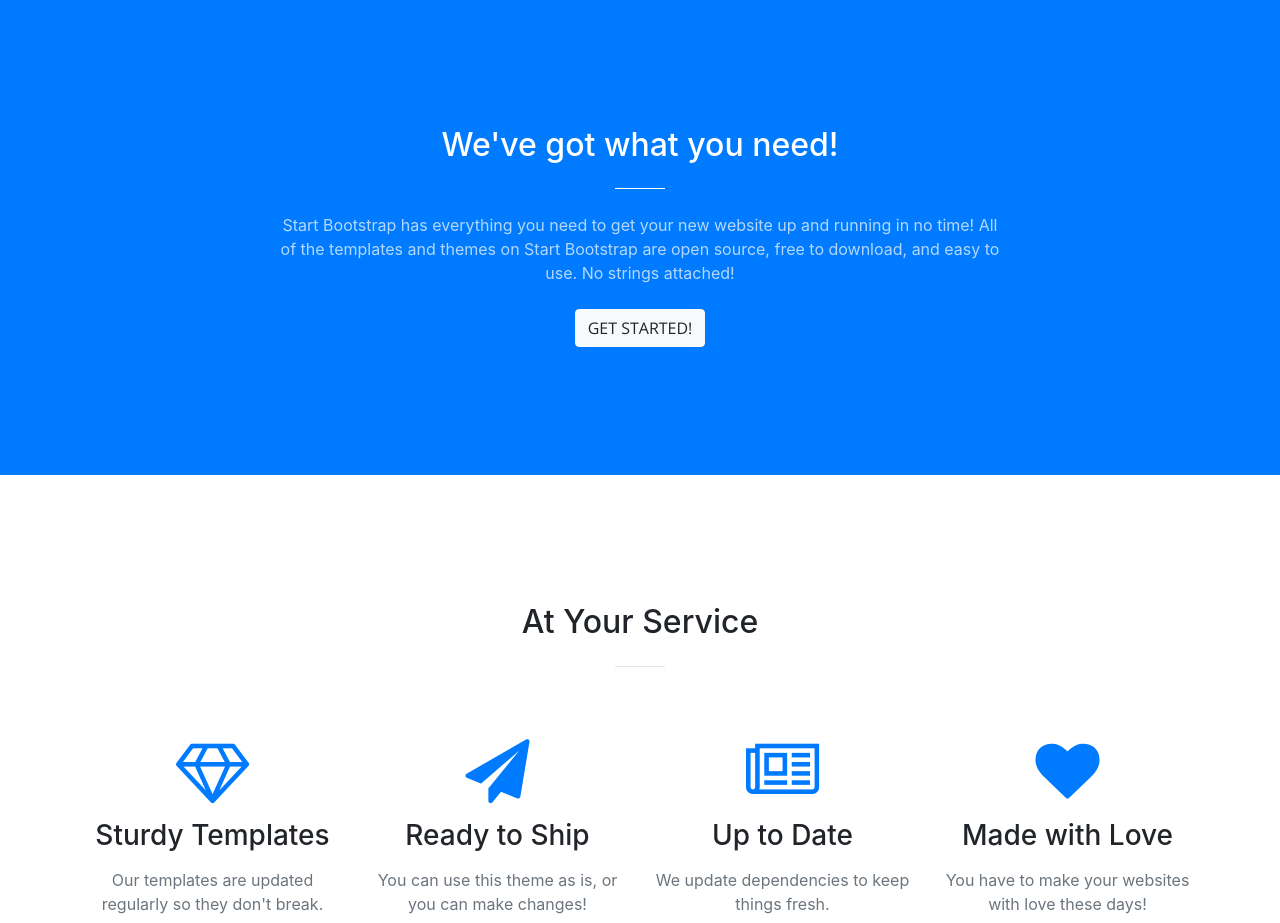
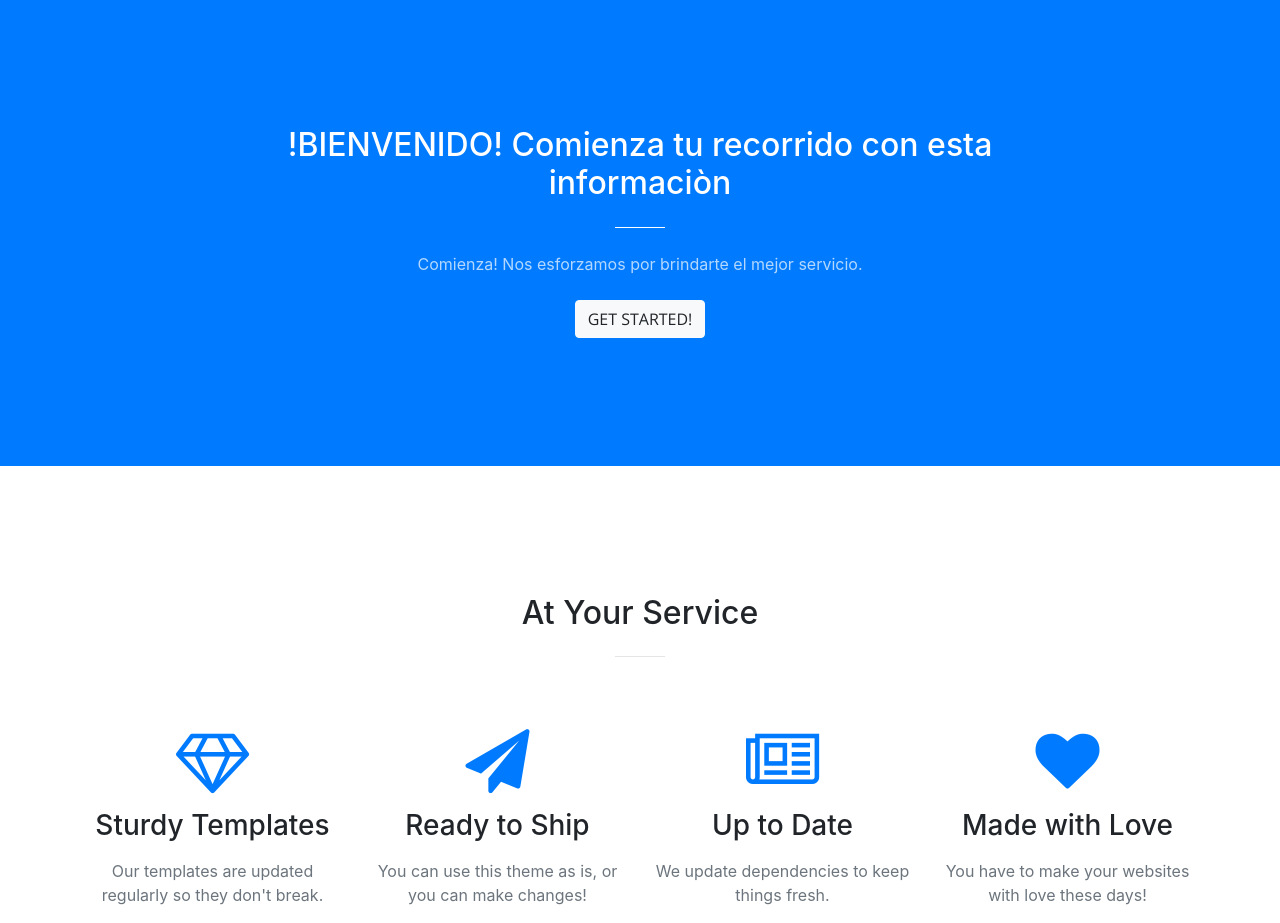
Before and after one commit to ArturoPeco/Gitejercisio, a website with bundled scripts: page index.html in a window 1280 px wide. Shown: the part 802-1725 px from the top of the page. Built offline with nearby package versions, Linux system fonts and the light colour scheme.

Commit message:
Se modifica la segunda seccion

```diff
--- a/index.html
+++ b/index.html
@@ -76,9 +76,9 @@
       <div class="container">
         <div class="row">
           <div class="col-lg-8 mx-auto text-center">
-            <h2 class="section-heading text-white">We've got what you need!</h2>
+            <h2 class="section-heading text-white">!BIENVENIDO! Comienza tu recorrido con esta informaciòn</h2>
             <hr class="light my-4">
-            <p class="text-faded mb-4">Start Bootstrap has everything you need to get your new website up and running in no time! All of the templates and themes on Start Bootstrap are open source, free to download, and easy to use. No strings attached!</p>
+            <p class="text-faded mb-4">Comienza! Nos esforzamos por brindarte el mejor servicio.</p>
             <a class="btn btn-light btn-xl js-scroll-trigger" href="#services">Get Started!</a>
           </div>
         </div>
```
